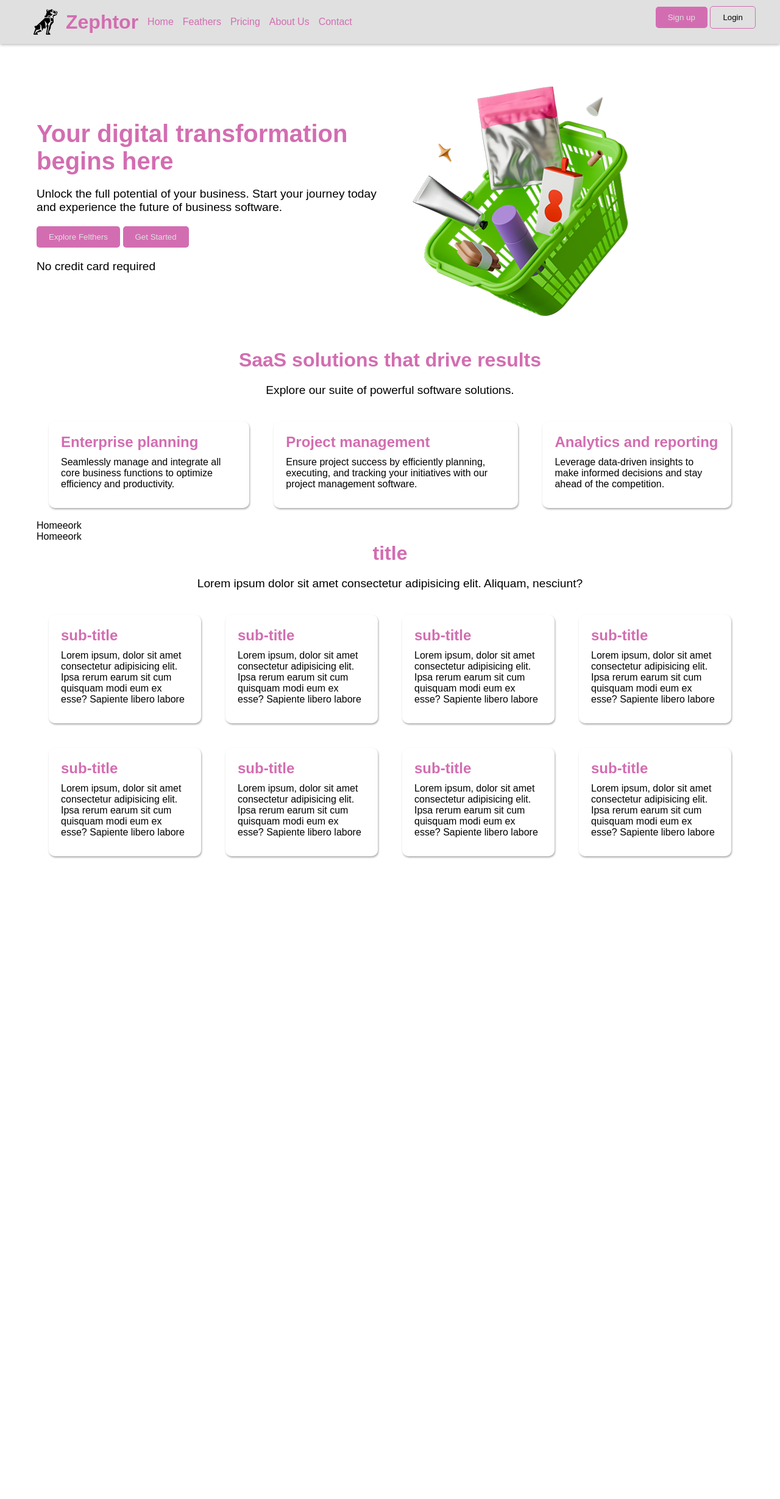
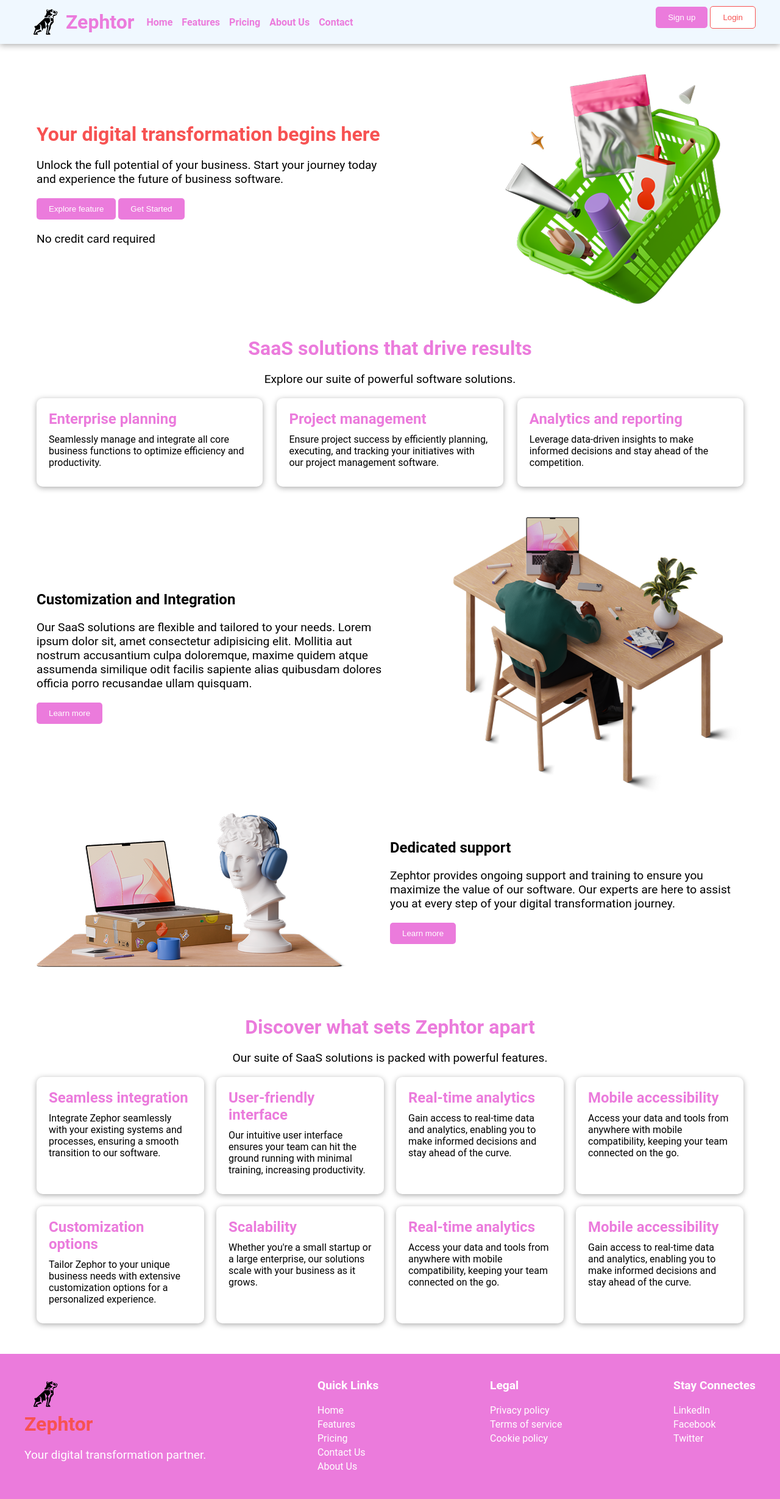
Before and after one commit to NATEE24/6645_Webbasic, a plain HTML site: page W13_01_WebResponsive.html in a window 1280 px wide. Shown: the whole page at 61% size. Before the commit the page ends 1494 px from the top, so only its background shows below. Drawn offline with Linux system fonts and the light colour scheme.

Commit message:
Add files via upload

```diff
--- /dev/null
+++ b/CSS/webResponsive.css
@@ -0,0 +1,341 @@
+:root {
+  --primary-color: rgb(235, 123, 220);
+  --secondary-color: rgb(247, 82, 82);
+  --background-color: aliceblue;
+  --text-color-normal: #000;
+  --box-shadow: 0px 2px 10px #00000056;
+  --base-white-color: #fff;
+}
+
+* {
+  margin: 0;
+  padding: 0;
+  box-sizing: border-box;
+}
+body {
+  font-family: "Roboto", sans-serif;
+  color: var(--text-color-normal);
+}
+
+header {
+  background-color: var(--background-color);
+  padding: 10px 0;
+  box-shadow: var(--box-shadow);
+}
+.header-container {
+  display: flex;
+  justify-content: space-between;
+
+  max-width: 1200px;
+  margin: 0 auto;
+}
+.hamburger-icon {
+  display: none;
+}
+.logo-menu {
+  display: flex;
+  justify-content: space-between;
+  align-items: center;
+
+  .logo {
+    display: flex;
+    align-items: center;
+    h1 {
+      color: var(--primary-color);
+    }
+  }
+}
+.header-button {
+}
+nav ul {
+  display: flex;
+  justify-content: space-between;
+  align-items: center;
+
+  gap: 15px;
+  list-style: none;
+
+  margin-left: 20px;
+
+  a {
+    text-decoration: none;
+    color: var(--primary-color);
+    font-weight: bold;
+  }
+  a:hover {
+    color: var(--secondary-color);
+  }
+}
+
+/*    Button Style    */
+.btn {
+  padding: 10px 20px;
+  border: none;
+  border-radius: 5px;
+  background-color: var(--primary-color);
+  color: var(--base-white-color);
+  cursor: pointer;
+  transition: all 0.3s;
+}
+.btn-login {
+  padding: 10px 20px;
+  border: 1px solid var(--secondary-color);
+  border-radius: 5px;
+  background-color: var(--base-white-color);
+  color: var(--secondary-color);
+  cursor: pointer;
+  transition: all 0.3s;
+}
+.btn:hover {
+  background-color: var(--secondary-color);
+}
+.btn-login:hover {
+  background-color: var(--secondary-color);
+  color: var(--base-white-color);
+}
+
+/*    Main Section    */
+.container {
+  max-width: 1200px;
+  margin: 50px auto;
+  padding: 0 20px;
+}
+
+/*    HERO Section    */
+.hero {
+  display: flex;
+  justify-content: space-between;
+  align-items: center;
+}
+
+.left-side {
+  width: 50%;
+  h1 {
+    font-size: 2rem;
+    margin-bottom: 20px;
+    color: var(--secondary-color);
+  }
+  p {
+    font-size: 1.2rem;
+    margin: 20px 0;
+  }
+}
+
+.right-side {
+  /width: 50%;
+  img {
+    width: 100%;
+  }
+}
+
+/*    Solution Section    */
+
+.solution {
+  margin-top: 50px;
+}
+
+.solution-header {
+  text-align: center;
+  margin-bottom: 20px;
+
+  h2 {
+    font-size: 2rem;
+    color: var(--primary-color);
+    margin-bottom: 20px;
+  }
+  p {
+    font-size: 1.2rem;
+    margin-bottom: 20px;
+  }
+}
+
+.solution-content {
+  display: flex;
+  justify-content: space-between;
+  .item {
+    width: 32%;
+  }
+}
+
+.item {
+  box-shadow: var(--box-shadow);
+  padding: 20px;
+  border-radius: 10px;
+
+  h3 {
+    font-size: 1.5rem;
+    color: var(--primary-color);
+    margin-bottom: 10px;
+  }
+  p {
+    font-size: 1rem;
+    margin-bottom: 10px;
+  }
+}
+
+/*    Customize Section    */
+.customize {
+  display: flex;
+  justify-content: space-between;
+  align-items: center;
+  margin-top: 50px;
+}
+
+/*    Support Section    */
+.support {
+  display: flex;
+  justify-content: space-between;
+  align-items: center;
+  flex-direction: row-reverse;
+}
+
+/*    Discover Section    */
+.discover {
+  margin-top: 50px;
+}
+
+.discover-content {
+  display: grid;
+  grid-template-columns: repeat(4, 1fr);
+  gap: 20px;
+}
+
+/*    Footer Section    */
+
+footer {
+  background-color: var(--primary-color);
+  padding: 40px 20px;
+  color: var(--base-white-color);
+}
+
+.footer-container {
+  display: flex;
+  justify-content: space-between;
+
+  max-width: 1200px;
+  margin: auto;
+}
+
+.footer-left {
+  h3 {
+    font-size: 2rem;
+    margin-bottom: 20px;
+    color: var(--secondary-color);
+  }
+
+  p {
+    font-size: 1.2rem;
+    margin-bottom: 20px;
+  }
+}
+
+.footer-right {
+}
+
+.footer-item {
+  h4 {
+    font-size: 1.2rem;
+    margin-bottom: 20px;
+  }
+
+  ul {
+    list-style: none;
+    li {
+      margin-bottom: 4px;
+
+      a {
+        text-decoration: none;
+        color: var(--base-white-color);
+      }
+
+      a:hover {
+        color: var(--secondary-color);
+      }
+    }
+  }
+}
+.full-screen-menu {
+  display: none;
+}
+
+@media screen and (max-width: 760px) {
+  header {
+    flex-direction: column;
+    padding: 10px 10px;
+  }
+  nav {
+    display: none;
+  }
+  .header-button {
+    display: none;
+  }
+  .hamburger-icon {
+    display: block;
+    font-size: 1.5rem;
+  }
+  .hero {
+    flex-direction: column;
+  }
+  .left-side .right-side {
+    width: 100%;
+  }
+  .solution-content {
+    flex-direction: column;
+    .item {
+      width: 100%;
+      margin-bottom: 20px;
+    }
+  }
+  .customize {
+    flex-direction: column;
+  }
+  .support {
+    flex-direction: column;
+  }
+  .discover-content {
+    grid-template-columns: repeat(1, 1fr);
+  }
+  .footer-container {
+    flex-direction: column;
+  }
+  .full-screen-menu {
+    position: fixed;
+    top: 0;
+    left: 0;
+    width: 100%;
+    height: 100%;
+    background: rgba(0, 0, 0, 0.9); /* พื้นหลังสีดำโปร่งแสง */
+    color: white;
+    text-align: center;
+    padding-top: 50px;
+    z-index: 999;
+  }
+
+  .full-screen-menu ul {
+    list-style: none;
+    padding-top: 50px;
+  }
+
+  .full-screen-menu ul li {
+    margin: 20px 0;
+  }
+
+  .full-screen-menu ul li a {
+    font-size: 20px;
+    color: white;
+    text-decoration: none;
+  }
+
+  .full-screen-menu ul li a:hover {
+    color: var(--secondary-color);
+  }
+
+  /* ปุ่มปิดเมนู */
+  .close-btn {
+    font-size: 32px;
+    position: absolute;
+    top: 20px;
+    right: 30px;
+    cursor: pointer;
+  }
+}
--- a/W13_01_WebResponsive.html
+++ b/W13_01_WebResponsive.html
@@ -4,202 +4,7 @@
     <meta charset="UTF-8">
     <meta name="viewport" content="width=device-width, initial-scale=1.0">
     <title>Web Responsive From Figma Design</title>
-    <style>
-        :root {
-  --primary-color: rgb(211, 109, 177);
-  --secondary-color: rgb(224, 224, 224);
-  --backgrond-color: rgb(224, 224, 224);
-  --text-color-normal: rgb(0, 0, 0);
-  --box-shadow: rgb(173, 170, 170);
-  --base-white: rgb(255, 255, 255);
-}
-* {
-  padding: 0;
-  box-sizing: border-box;
-  margin: 0;
-}
-header {
-  background-color: var(--backgrond-color);
-  padding: 10px;
-  box-shadow: var(--box-shadow) 0px 1px 5px;
-}
-
-body {
-  font-family: Arial, Helvetica, sans-serif;
-  color: var(--text-color-normal);
-}
-
-.header-container {
-  display: flex;
-  justify-content: space-between;
-  max-width: 1200px;
-  margin: auto;
-}
-
-.logo-menu {
-  display: flex;
-  justify-content: space-between;
-  align-items: center;
-  color: var(--primary-color);
-}
-
-.logo {
-  display: flex;
-  align-items: center;
-}
-.header-button {
-}
-
-nav ul {
-  display: flex;
-  justify-content: space-between;
-  align-items: center;
-
-  gap: 15px;
-  list-style: none;
-
-  margin: 15px;
-
-  a {
-    text-decoration: none;
-    color: var(--primary-color);
-  }
-  a:hover{
-    text-decoration: none;
-    color: var(--text-color-normal);
-  }
-}
-.btn {
-  padding: 10px 20px;
-  border: none;
-  border-radius: 5px;
-  background-color: var(--primary-color);
-  color: var(--secondary-color);
-  cursor: pointer;
-  transition: all 0.3s;
-}
-.btn-login {
-  padding: 10px 20px;
-  border: 1px solid var(--primary-color);
-  border-radius: 5px;
-  background-color: var(--secondary-color);
-
-  color: var(--text-color-normal);
-  cursor: pointer;
-  transition: all 0.3s;
-}
-.btn:hover{
-     padding: 10px 20px;
-  border: 1px solid var(--text-color-normal);
-  border-radius: 5px;
-  background-color: var(--backgrond-color);
-  color: var(--text-color-normal);
-  cursor: pointer;
-  transition: all 0.3s;
-}
-.btn-login:hover{
-    padding: 10px 20px;
-  border: none;
-  border-radius: 5px;
-  background-color: var(--primary-color);
-  color: var(--base-white);
-  cursor: pointer;
-  transition: all 0.3s;
-}
-
-.container{
-    max-width: 1200px;
-    margin: 50px auto;
-    padding: 20px;
-
-}
-
-.hero{
-display: flex;
-justify-content: space-between;
-align-items: center;
-    h1{
-        color: var(--primary-color);
-    }
-}
-
-.left-side{
-width: 50%;
-    h1{
-        font-size: 2.5rem;
-        margin-bottom: 20px;
-    }
-    p{
-        font-size: 1.2rem;
-        margin: 20px 0;
-    }
-}
-.right-side{
-    width: 50%;
-    imag{
-        width: 100%;
-    }
-}
-
-.solution{
-    margin-top: 50px;
-}
-
-.solution-header{
-    text-align: center;
-    margin-bottom: 20px;
-    h2{
-        font-size: 2rem;
-        color: var(--primary-color);
-        margin-bottom: 20px;
-    }
-    p{
-        font-size: 1.2rem;
-        margin-bottom: 20px;
-    }
-}
-
-.solution-contianer{
-display: flex;
-justify-content: space-between;
-item{
-    width: 30%;
-}
-}
-
- .item{
-        box-shadow: var(--box-shadow) 1px 2px 3px;
-        padding: 20px;
-        border-radius: 10px;
-
-        margin: 20px;
-        h3{
-            color: var(--primary-color);
-            font-size: 1.5rem;
-            margin-bottom: 10px;
-        }
-        p{
-        font-size: 1rem;
-        margin-bottom: 10px;
-        }
-    }
-.customize{
-
-}
-
-.support{
-
-}
-
-.discover{
-
-}
-.discover-content{
-    display: grid;
-    grid-template-columns: repeat(4,1fr);
-}
-
-    </style>
+    <link rel="stylesheet" href="css/webResponsive.css">
 </head>
 <body>
     <header>
@@ -211,11 +16,11 @@ item{
                 </div>
                 <nav>
                     <ul>
-                        <li><a href="">Home</a></li>
-                        <li><a href="">Feathers</a></li>
-                        <li><a href="">Pricing</a></li>
-                        <li><a href="">About Us</a></li>
-                        <li><a href="">Contact</a></li>
+                        <li><a href="#">Home</a></li>
+                        <li><a href="#">Features</a></li>
+                        <li><a href="#">Pricing</a></li>
+                        <li><a href="#">About Us</a></li>
+                        <li><a href="#">Contact</a></li>
                     </ul>
                 </nav>
             </div>
@@ -223,24 +28,37 @@ item{
                 <button class="btn">Sign up</button>
                 <button class="btn-login">Login</button>
             </div>
+
+            <div class="hamburger-icon"onclick="openMenu()">&#9776;</div>
         </div>
     </header>
+
+    <!-- Full-Screen Menu -->
+    <div class="full-screen-menu" id="fullScreenMenu">
+        <div class="close-btn" onclick="closeMenu()">✖</div>
+        <ul>
+            <li><a href="#">Home</a></li>
+            <li><a href="#">About</a></li>
+            <li><a href="#">Services</a></li>
+            <li><a href="#">Contact</a></li>
+            <li><a href="#">Sign up</a></li>
+            <li><a href="#">Login</a></li>
+            <li><a href="W12_01_login.html">Logout</a></li>
+        </ul>
+    </div>
 
     <div class="container">
         <section class="hero">
             <div class="left-side">
                 <h1>Your digital transformation begins here</h1>
                 <p>Unlock the full potential of your business. Start your journey today and experience the future of business software.</p>
-                <button class="btn">Explore Felthers</button>
+                <button class="btn">Explore feature</button>
                 <button class="btn">Get Started</button>
                 <p>No credit card required</p>
             </div>
-
-
             <div class="right-side">
                 <img src="images/shopping basket with cosmetics.png" alt="">
             </div>
-
         </section>
 
         <section class="solution">
@@ -248,83 +66,139 @@ item{
                 <h2>SaaS solutions that drive results</h2>
                 <p>Explore our suite of powerful software solutions.</p>
             </div>
-            <div class="solution-contianer">
+            <div class="solution-content">
                 <div class="item">
                     <h3>Enterprise planning</h3>
                     <p>Seamlessly manage and integrate all core business functions to optimize efficiency and productivity.</p>
                 </div>
-
                 <div class="item">
                     <h3>Project management</h3>
                     <p>Ensure project success by efficiently planning, executing, and tracking your initiatives with our project management software.</p>
                 </div>
-
                 <div class="item">
                     <h3>Analytics and reporting</h3>
                     <p>Leverage data-driven insights to make informed decisions and stay ahead of the competition.</p>
                 </div>
+            </div>
         </section>
 
         <section class="customize">
-        Homeeork
+            <div class="left-side">
+                <h2>Customization and Integration</h2>
+                <p>Our SaaS solutions are flexible and tailored to your needs. Lorem ipsum dolor sit, amet consectetur adipisicing elit. Mollitia aut nostrum accusantium culpa doloremque, maxime quidem atque assumenda similique odit facilis sapiente alias quibusdam dolores officia porro recusandae ullam quisquam.</p>
+                <button class="btn">Learn more</button>
+            </div>
+            <div class="right-side">
+                <img src="images/isometric view of man sketching furniture.png" alt="">
+            </div>
         </section>
 
         <section class="support">
-        Homeeork
+            <div class="left-side">
+                <h2>Dedicated support</h2>
+                <p>Zephtor provides ongoing support and training to ensure you maximize the value of our software. Our experts are here to assist you at every step of your digital transformation journey.</p>
+                <button class="btn">Learn more</button>
+            </div>
+            <div class="right-side">
+                <img src="images/front view of laptop with notes and apollo head.png" alt="">
+            </div>
         </section>
+
 
         <section class="discover">
             <div class="solution-header">
-            <h2>title</h2>
-            <p>Lorem ipsum dolor sit amet consectetur adipisicing elit. Aliquam, nesciunt?</p>
+                <h2>Discover what sets  Zephtor apart</h2>
+                <p>Our suite of SaaS solutions is packed with powerful features.</p>
             </div>
-
             <div class="discover-content">
                 <div class="item">
-                <h3>sub-title</h3>
-                <p>Lorem ipsum, dolor sit amet consectetur adipisicing elit. Ipsa rerum earum sit cum quisquam modi eum ex esse? Sapiente libero labore </p>
+                    <h3>Seamless integration</h3>
+                    <p>Integrate Zephor seamlessly with your existing systems and processes, ensuring a smooth transition to our software.</p>
                 </div>
                 <div class="item">
-                <h3>sub-title</h3>
-                <p>Lorem ipsum, dolor sit amet consectetur adipisicing elit. Ipsa rerum earum sit cum quisquam modi eum ex esse? Sapiente libero labore </p>
+                    <h3>User-friendly interface</h3>
+                    <p>Our intuitive user interface ensures your team can hit the ground running with minimal training, increasing productivity.</p>
                 </div>
                 <div class="item">
-                <h3>sub-title</h3>
-                <p>Lorem ipsum, dolor sit amet consectetur adipisicing elit. Ipsa rerum earum sit cum quisquam modi eum ex esse? Sapiente libero labore </p>
+                    <h3>Real-time analytics</h3>
+                    <p>Gain access to real-time data and analytics, enabling you to make informed decisions and stay ahead of the curve.</p>
                 </div>
                 <div class="item">
-                <h3>sub-title</h3>
-                <p>Lorem ipsum, dolor sit amet consectetur adipisicing elit. Ipsa rerum earum sit cum quisquam modi eum ex esse? Sapiente libero labore </p>
+                    <h3>Mobile accessibility</h3>
+                    <p>Access your data and tools from anywhere with mobile compatibility, keeping your team connected on the go.</p>
                 </div>
                 <div class="item">
-                <h3>sub-title</h3>
-                <p>Lorem ipsum, dolor sit amet consectetur adipisicing elit. Ipsa rerum earum sit cum quisquam modi eum ex esse? Sapiente libero labore </p>
+                    <h3>Customization options</h3>
+                    <p>Tailor Zephor to your unique business needs with extensive customization options for a personalized experience.</p>
                 </div>
                 <div class="item">
-                <h3>sub-title</h3>
-                <p>Lorem ipsum, dolor sit amet consectetur adipisicing elit. Ipsa rerum earum sit cum quisquam modi eum ex esse? Sapiente libero labore </p>
+                    <h3>Scalability</h3>
+                    <p>Whether you're a small startup or a large enterprise, our solutions scale with your business as it grows.</p>
                 </div>
                 <div class="item">
-                <h3>sub-title</h3>
-                <p>Lorem ipsum, dolor sit amet consectetur adipisicing elit. Ipsa rerum earum sit cum quisquam modi eum ex esse? Sapiente libero labore </p>
+                    <h3>Real-time analytics</h3>
+                    <p>Access your data and tools from anywhere with mobile compatibility, keeping your team connected on the go.</p>
                 </div>
                 <div class="item">
-                <h3>sub-title</h3>
-                <p>Lorem ipsum, dolor sit amet consectetur adipisicing elit. Ipsa rerum earum sit cum quisquam modi eum ex esse? Sapiente libero labore </p>
+                    <h3>Mobile accessibility</h3>
+                    <p>Gain access to real-time data and analytics, enabling you to make informed decisions and stay ahead of the curve.</p>
                 </div>
             </div>
         </section>
     </div>
 
 
+    <footer>
+        <div class="footer-container">
+            <div class="footer-left">
+                <img src="images/Mack Logo.png" alt="">
+                <h3>Zephtor</h3>
+                <p>Your digital transformation partner.</p>
+            </div>
+            <div class="footer-right">
+                <div class="footer-item">
+                    <h4>Quick Links</h4>
+                    <ul>
+                        <li><a href="#">Home</a></li>
+                        <li><a href="#">Features</a></li>
+                        <li><a href="#">Pricing</a></li>
+                        <li><a href="#">Contact Us</a></li>
+                        <li><a href="#">About Us</a></li>
+                    </ul>
+                </div>
+            </div>
+            <div class="footer-right">
+                <div class="footer-item">
+                    <h4>Legal</h4>
+                    <ul>
+                        <li><a href="#">Privacy policy</a></li>
+                        <li><a href="#">Terms of service</a></li>
+                        <li><a href="#">Cookie policy</a></li>
+                    </ul>
+                </div>
+            </div>
+            <div class="footer-right">
+                <div class="footer-item">
+                    <h4>Stay Connectes</h4>
+                    <ul>
+                        <li><a href="#">LinkedIn</a></li>
+                        <li><a href="#">Facebook</a></li>
+                        <li><a href="#">Twitter</a></li>
+                    </ul>
+                </div>
+            </div>
+        </div>
+    </footer>
+    <script>
+        function openMenu() {
+            document.getElementById("fullScreenMenu").style.display = "block";
+        }
 
-            </div>
+        function closeMenu() {
+            document.getElementById("fullScreenMenu").style.display = "none";
+        }
 
+    </script>
 
-
-
-    <footer>
-
-    </footer>
 </body>
 </html>
```
Also changed, not shown: W12_01_login.html (+29 -2 lines), index.html (+2 -2 lines). Lines whose indentation alone changed are shown as unchanged.
